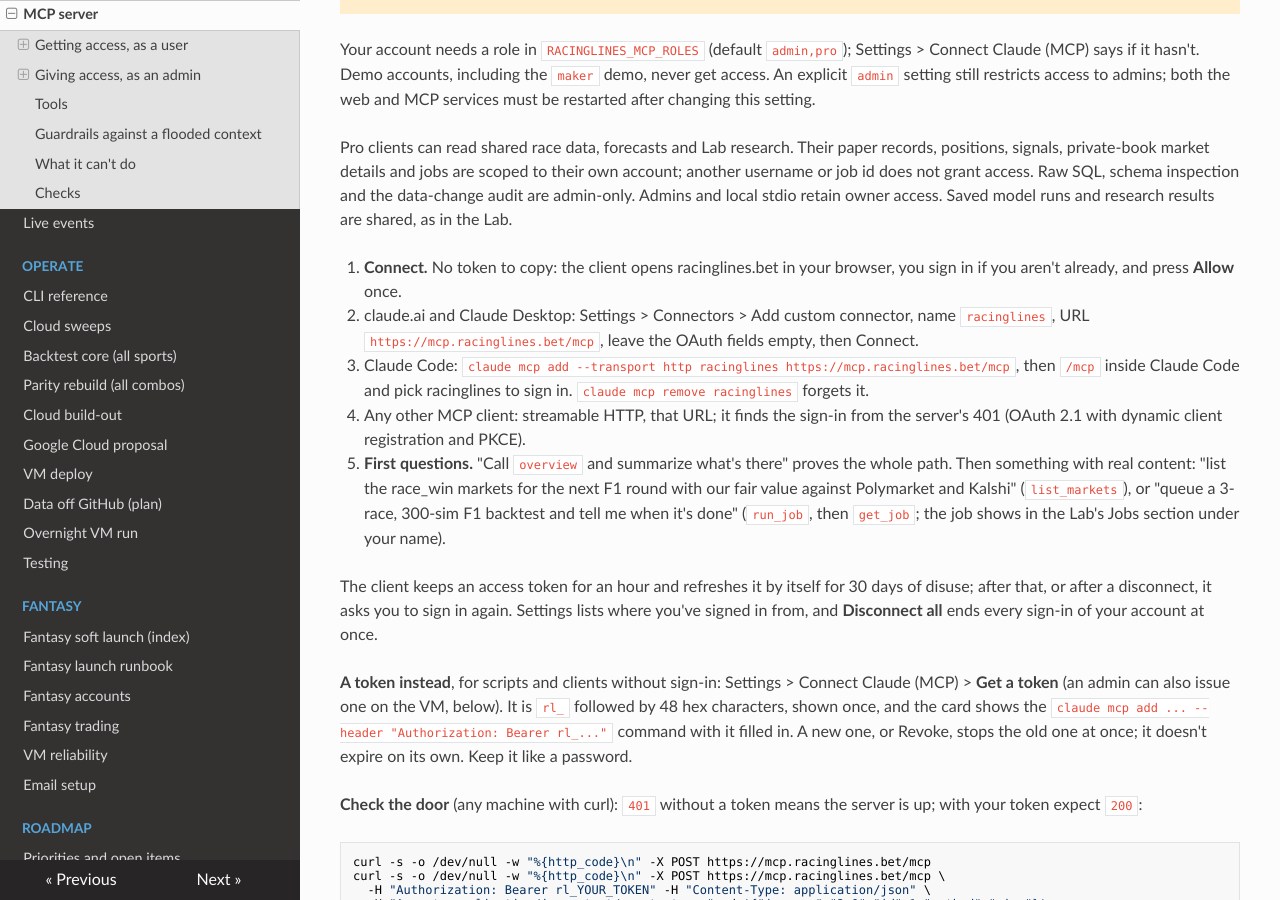
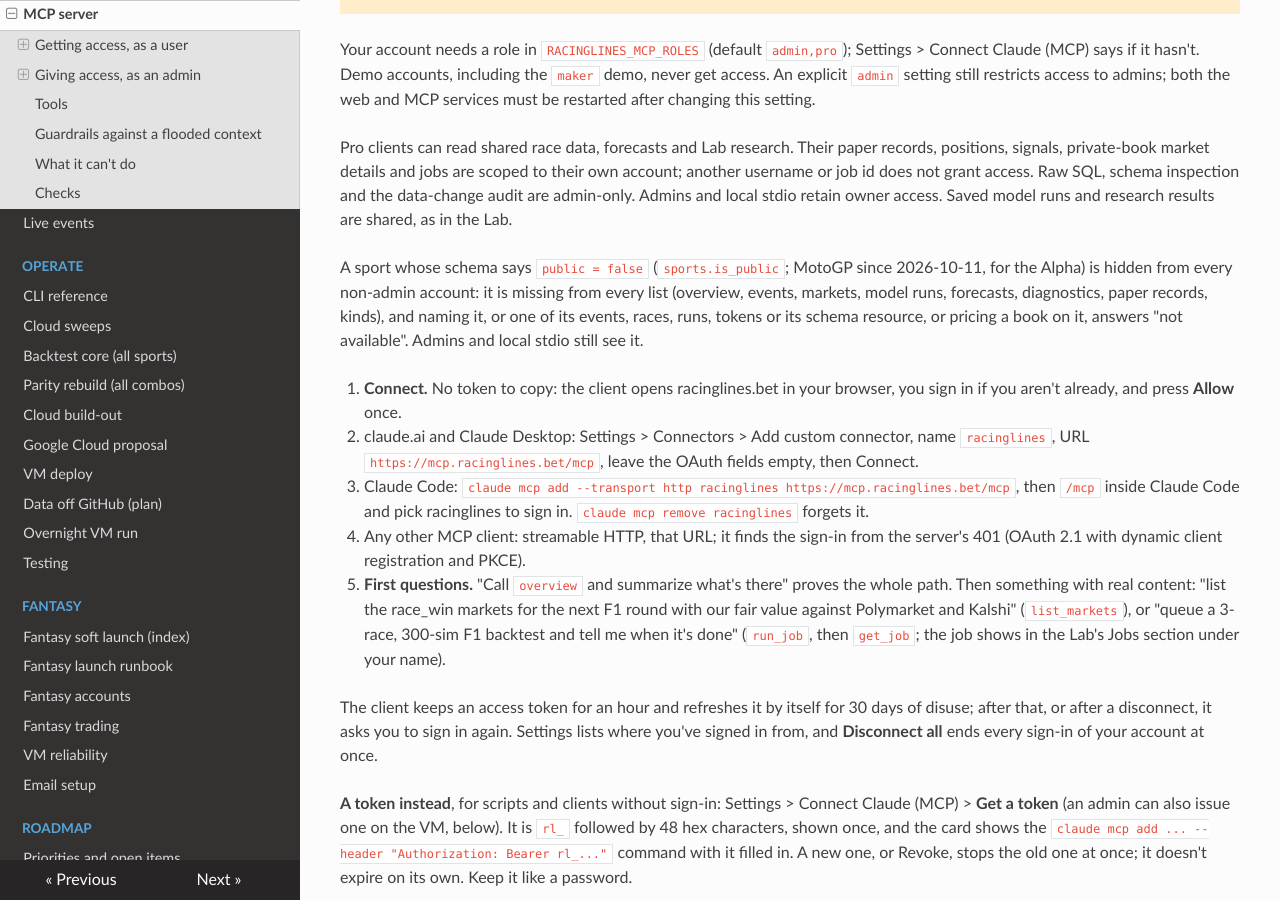
Before and after one commit to lalligagger/racinglines-public, an MkDocs documentation site: the page built from docs/mcp.md, in a window 1280 px wide and 900 px high, scrolled down 1151 px. Built offline with MkDocs 1.6.1, drawn with Linux system fonts in a browser that asks for light colours; nearby versions of some CDN libraries.

Commit message:
docs/mcp.md: hidden sports for non-admin accounts
Co-Authored-By: Claude Opus 5.5 (1M context) <noreply@anthropic.com>
Claude-Session: https://claude.ai/code/session_019AwrYrT4FJYadLi99jx97x

```diff
--- a/docs/mcp.md
+++ b/docs/mcp.md
@@ -55,6 +55,11 @@ Pro clients can read shared race data, forecasts and Lab research. Their paper r
 private-book market details and jobs are scoped to their own account; another username or job id does not
 grant access. Raw SQL, schema inspection and the data-change audit are admin-only. Admins and local stdio
 retain owner access. Saved model runs and research results are shared, as in the Lab.
+
+A sport whose schema says `public = false` (`sports.is_public`; MotoGP since 2026-10-11, for the Alpha) is hidden from
+every non-admin account: it is missing from every list (overview, events, markets, model runs, forecasts,
+diagnostics, paper records, kinds), and naming it, or one of its events, races, runs, tokens or its schema resource,
+or pricing a book on it, answers "not available". Admins and local stdio still see it.
 
 1. **Connect.** No token to copy: the client opens racinglines.bet in your browser, you sign in if you aren't
    already, and press **Allow** once.
```
